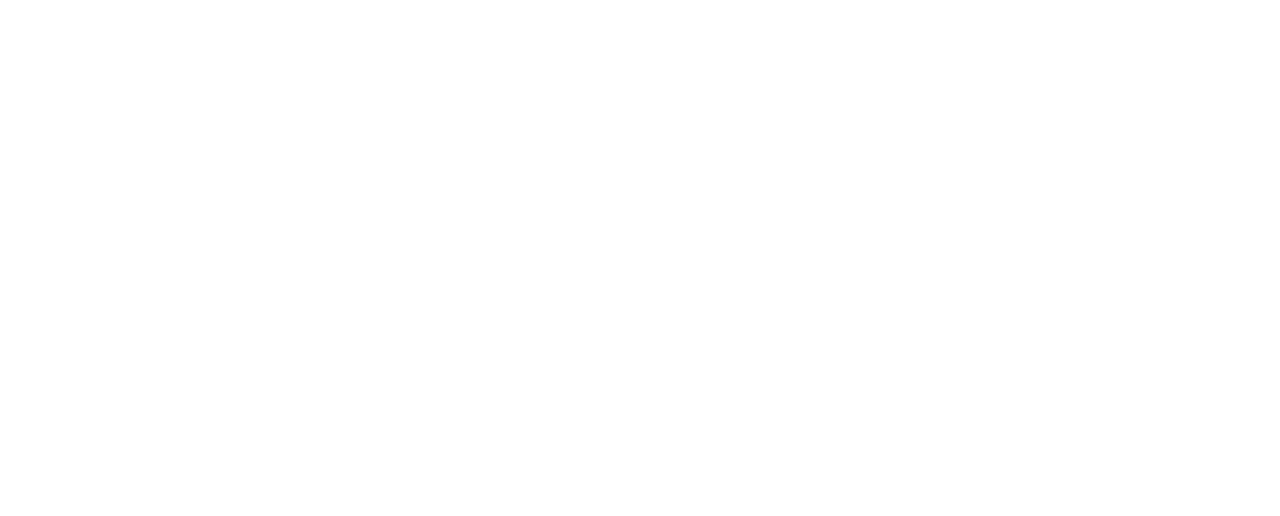
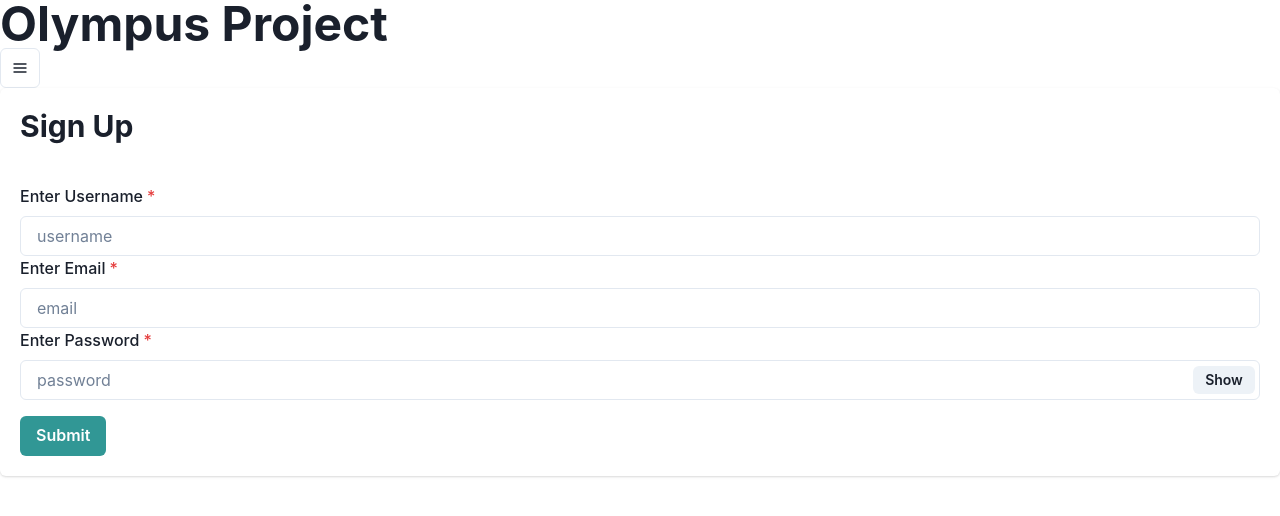
Before and after one commit to Derricklaff/Olympus-Project, a React (Create React App) app in the folder client/: page /sign-up in a window 1280 px wide. Shown: the top 516 px of the page. Built offline with nearby package versions, Linux system fonts and the light colour scheme.

Commit message:
adds login and sign up pages with forms

```diff
--- a/client/package.json
+++ b/client/package.json
@@ -16,6 +16,7 @@
     "formik": "^2.2.9",
     "framer-motion": "^7.6.15",
     "graphql": "^16.6.0",
+    "graphql-tag": "^2.12.6",
     "jwt-decode": "^3.1.2",
     "localforage": "^1.10.0",
     "match-sorter": "^6.3.1",
--- a/client/src/App.js
+++ b/client/src/App.js
@@ -9,6 +9,7 @@ import {
 } from '@apollo/client';
 import HomePage from './pages/Homepage';
 import SignInPage from './pages/SignInPage';
+import SignUpPage from './pages/SignUpPage';
 import { setContext } from '@apollo/client/link/context';
 
 const httpLink = createHttpLink({
@@ -48,7 +49,7 @@ function App() {
               />
               <Route
                 path='/sign-up'
-                element={<div></div>}
+                element={<SignUpPage />}
               />
               <Route
                 path='/about-us'
--- a/client/src/components/Header/Header.js
+++ b/client/src/components/Header/Header.js
@@ -4,7 +4,7 @@ import LinkMenu from './LinkMenu/LinkMenu';
 function Header() {
     return (
         <header>
-            <Heading as='h1' size='2xl' noOfLines={1}>
+            <Heading as='h1' size='2xl'>
                 Olympus Project
             </Heading>
             <div>
--- a/client/src/components/Header/LinkMenu/LinkMenu.js
+++ b/client/src/components/Header/LinkMenu/LinkMenu.js
@@ -3,6 +3,7 @@ import SignInLink from './MenuLinks/SignInLink';
 import SignUpLink from './MenuLinks/SignUpLink';
 import PlayGameLink from './MenuLinks/PlayGameLink';
 import AboutUsLink from './MenuLinks/AboutUsLink';
+import LogOutLink from './MenuLinks/LogOutLink';
 import {
     Menu,
     MenuButton,
@@ -23,7 +24,7 @@ function LinkMenu() {
                 variant='outline'
             />
             <MenuList>
-                { Auth.loggedIn() ? <MenuItem> <PlayGameLink /> </MenuItem> : <> <MenuItem> <SignInLink /> </MenuItem> <MenuItem> <SignUpLink /> </MenuItem> </> }
+                { Auth.loggedIn() ? <> <MenuItem> <PlayGameLink /> </MenuItem> <MenuItem> <LogOutLink /> </MenuItem> </> : <> <MenuItem> <SignInLink /> </MenuItem> <MenuItem> <SignUpLink /> </MenuItem> </> }
                 <MenuItem>
                     <AboutUsLink />
                 </MenuItem>
--- /dev/null
+++ b/client/src/components/Header/LinkMenu/MenuLinks/LogOutLink.js
@@ -0,0 +1,14 @@
+import { Link } from '@chakra-ui/react';
+import Auth from '../../../../utils/auth';
+
+function LogOutLink() {
+    return(
+        <>
+            <Link onClick={Auth.logout}>
+                Logout
+            </Link>
+        </>
+    )
+}
+
+export default LogOutLink;
--- a/client/src/components/LoginForm/LoginForm.js
+++ b/client/src/components/LoginForm/LoginForm.js
@@ -33,7 +33,7 @@ const LoginForm = () => {
       console.log(data)
       Auth.login(data.login.token);
     } catch (err) {
-      console.error(err);
+      console.log(err);
     }
   }
 
@@ -58,7 +58,7 @@ const LoginForm = () => {
             <Form>
               <Field name='email'>
                 {({ field, form }) => (
-                  <FormControl isInvalid={form.errors.name && form.touched.name}>
+                  <FormControl isRequired isInvalid={form.errors.name && form.touched.name}>
                     <FormLabel>Enter Email</FormLabel>
                     <Input {...field} placeholder='email' type='email' />
                     <FormErrorMessage>{form.errors.name}</FormErrorMessage>
@@ -67,7 +67,7 @@ const LoginForm = () => {
               </Field>
               <Field name='password'>
                 {({ field, form }) => (
-                  <FormControl isInvalid={form.errors.name && form.touched.name}>
+                  <FormControl isRequired isInvalid={form.errors.name && form.touched.name}>
                     <FormLabel>Enter Password</FormLabel>
                     <InputGroup>
                       <Input {...field} placeholder='password' type={show ? 'text' : 'password'} />
--- a/client/src/components/SignUpForm/SignUpForm.js
+++ b/client/src/components/SignUpForm/SignUpForm.js
@@ -2,47 +2,121 @@ import { useState } from 'react';
 import Auth from '../../utils/auth';
 import { useMutation } from '@apollo/client';
 import { ADD_USER } from '../../utils/mutations';
+import { Field, Form, Formik } from 'formik'
+import {
+  FormControl,
+  FormLabel,
+  FormErrorMessage,
+  Input,
+  Button,
+  Card,
+  CardHeader,
+  CardBody,
+  Heading,
+  InputRightElement,
+  InputGroup
+} from '@chakra-ui/react';
 
-const SignupForm = () => {
+const SignUpForm = () => {
 
   const [ addUser ] = useMutation(ADD_USER);
-  const [userFormData, setUserFormData] = useState({ username: '', email: '', password: '' });
-  const [validated] = useState(false);
-  const [showAlert, setShowAlert] = useState(false);
+  const [show, setShow] = useState(false);
 
-  const handleInputChange = (event) => {
-    const { name, value } = event.target;
-    setUserFormData({ ...userFormData, [name]: value });
-  }
-
-  const handleFormSubmit = async (event) => {
-    event.preventDefault();
-
-    const form = event.currentTarget;
-    if (form.checkValidity() === false) {
-      event.preventDefault();
-      event.stopPropagation();
-    }
+  const handleFormSubmit = async (values, actions) => {
+    alert(JSON.stringify(values, null, 2))
+    actions.setSubmitting(false)
 
     try {
+      const { username, email, password } = values;
       const { data } = await addUser({
-        variables: { ...userFormData }
+        variables: { username, email, password }
       });
 
       Auth.login(data.addUser.token);
     } catch (err) {
-      console.error(err);
-      setShowAlert(true);
+      console.log(err);
     }
-
-    setUserFormData({
-      username: '',
-      email: '',
-      password: '',
-    });
   }
 
-//   return (
+  const handleClick = () => setShow(!show)
+
+  return (
+    <>
+    <Card>
+      <CardHeader>
+        <Heading as='h2' size='lg'>
+          Sign Up
+        </Heading>
+      </CardHeader>
+      <CardBody>
+        <Formik
+        initialValues={{
+          username: '',
+          email: '',
+          password: '',
+        }}
+        onSubmit={handleFormSubmit}
+        >
+          {(props) => (
+            <Form>
+              <Field name='username'>
+                {({ field, form }) => (
+                  <FormControl isRequired isInvalid={form.errors.name && form.touched.name}>
+                    <FormLabel>Enter Username</FormLabel>
+                    <Input {...field} placeholder='username' type='text'/>
+                    <FormErrorMessage>{form.errors.name}</FormErrorMessage>
+                  </FormControl>
+                )}
+              </Field>
+              <Field name='email'>
+                {({ field, form }) => (
+                  <FormControl isRequired isInvalid={form.errors.name && form.touched.name}>
+                    <FormLabel>Enter Email</FormLabel>
+                    <Input {...field} placeholder='email' type='email' />
+                    <FormErrorMessage>{form.errors.name}</FormErrorMessage>
+                  </FormControl>
+                )}
+              </Field>
+              <Field name='password'>
+                {({ field, form }) => (
+                  <FormControl isRequired isInvalid={form.errors.name && form.touched.name}>
+                    <FormLabel>Enter Password</FormLabel>
+                    <InputGroup>
+                      <Input {...field} placeholder='password' type={show ? 'text' : 'password'} />
+                      <InputRightElement width='4.5rem'>
+                        <Button h='1.75rem' size='sm' onClick={handleClick}>
+                          {show ? 'Hide' : 'Show'}
+                        </Button>
+                      </InputRightElement>
+                    </InputGroup>
+                    <FormErrorMessage>{form.errors.name}</FormErrorMessage>
+                  </FormControl>
+                )}
+              </Field>
+              <Button
+                mt={4}
+                colorScheme='teal'
+                isLoading={props.isSubmitting}
+                type='submit'
+              >
+                Submit
+              </Button>
+            </Form>
+          )}
+        </Formik>
+      </CardBody>
+    </Card>
+    </>
+  );
+}
+
+export default SignUpForm;
+
+
+
+
+
+
 //     <>
 //       {/* This is needed for the validation functionality above */}
 //       <Form noValidate validated={validated} onSubmit={handleFormSubmit}>
@@ -97,7 +171,3 @@ const SignupForm = () => {
 //         </Button>
 //       </Form>
 //     </>
-//   );
-}
-
-export default SignupForm;
--- a/client/src/pages/SignUpPage.js
+++ b/client/src/pages/SignUpPage.js
@@ -0,0 +1,13 @@
+import Header from "../components/Header/Header";
+import SignUpForm from "../components/SignUpForm/SignUpForm";
+
+function SignUpPage() {
+    return (
+        <>
+        <Header />
+        <SignUpForm />
+        </>
+    );
+}
+
+export default SignUpPage;
--- a/client/src/utils/mutations.js
+++ b/client/src/utils/mutations.js
@@ -1,4 +1,4 @@
-import { gql } from '@apollo/client';
+import gql from 'graphql-tag';
 
 export const LOGIN_USER = gql`
 mutation login($email: String!, $password: String!) {
--- a/client/src/utils/queries.js
+++ b/client/src/utils/queries.js
@@ -1,4 +1,4 @@
-import { gql } from '@apollo/client';
+import gql from 'graphql-tag';
 
 export const QUERY_USER = gql`
   query user {
```
Also changed, not shown: 2 other files (tests, documents, lock files or other folders). Lines whose indentation alone changed are shown as unchanged.
